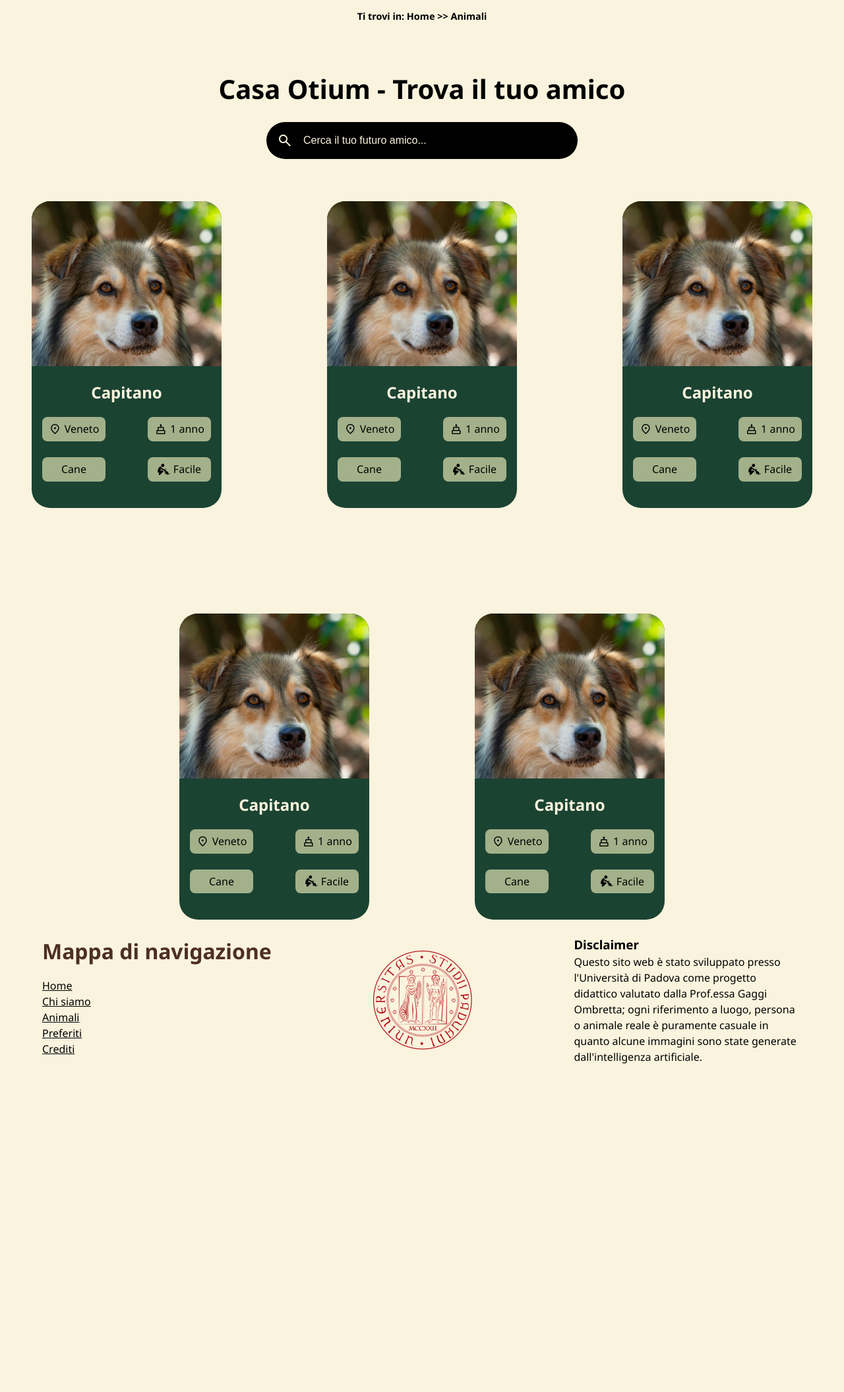
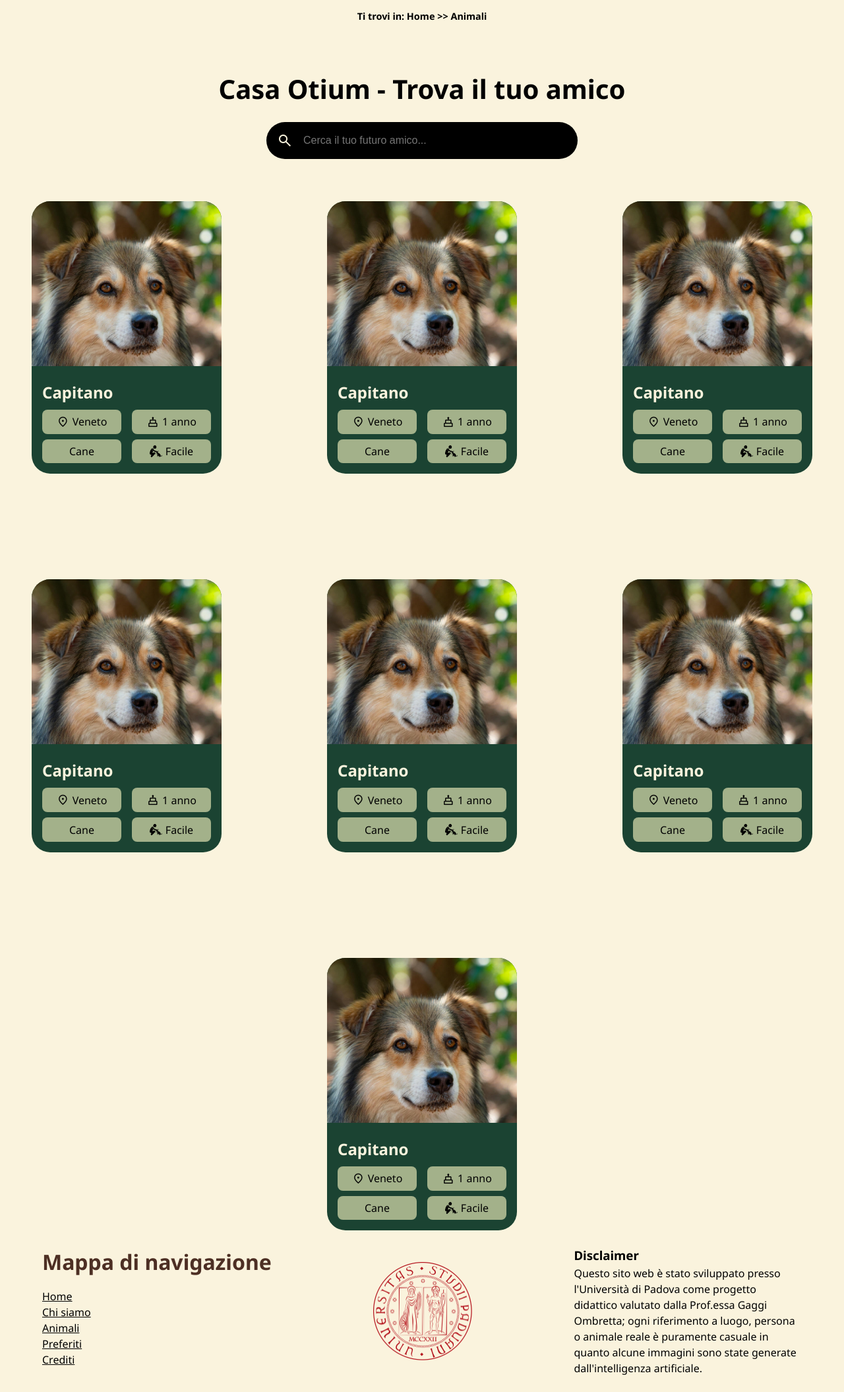
Before and after one commit to every-go/Progetto_TecWeb, a PHP site: page /html/animali.html in a window 1280 px wide. Shown: the part 104-2214 px from the top of the page at 66% size. Before the commit the page ends 1716 px from the top, so only its background shows below. Run offline with PHP 8.4, Linux system fonts and the light colour scheme.

Commit message:
sistemato cards animali.html

```diff
--- a/src/css/desktop.css
+++ b/src/css/desktop.css
@@ -399,9 +399,10 @@ header h1 {
     background: transparent;
 }
 
-.search-input::placeholder, .search-icon {
+.search-icon {
     color: var(--searchplaceholdericon);
 }
+
 
 .animali {
     margin-top: 4em;
@@ -410,22 +411,12 @@ header h1 {
     gap: 10em;
     justify-content: center;
     flex-wrap: wrap;
+    list-style: none;
+    padding-left: 0;
 }
 
 .animale-link {
-    border-radius: 28px;
     text-decoration: none;
-    color: inherit;
-    display: block;
-    flex: 0 1 20%; /* Base 22%, cresce e si restringe */
-    min-width: 18rem; /* Larghezza minima prima di andare a capo */
-    max-width: 25%; /* Massimo 4 per riga */
-    transition: transform 0.3s ease, box-shadow 0.3s ease;
-}
-
-.animale-link:hover {
-    transform: translateY(-5px);
-    box-shadow: 0 8px 16px rgba(0, 0, 0, 0.2);
 }
 
 .animale-link:visited {
@@ -437,13 +428,29 @@ header h1 {
     outline-offset: 2px;
 }
 
-.animale {
+.animale-card {
     width: 100%;
     background-color: var(--secondary-bg);
     border-radius: 28px;
+    border-radius: 28px;
+    border-radius: 28px;
+    color: inherit;
+    display: block;
+    flex: 0 1 20%;
+    /* Base 22%, cresce e si restringe */
+    min-width: 18rem;
+    /* Larghezza minima prima di andare a capo */
+    max-width: 25%;
+    /* Massimo 4 per riga */
+    transition: transform 0.3s ease, box-shadow 0.3s ease;
 }
 
-.animale img {
+.animale-card:hover {
+    transform: translateY(-5px);
+    box-shadow: 0 8px 16px rgba(0, 0, 0, 0.2);
+}
+
+.animale-card img {
     width: 100%;
     height: 15.625rem;
     object-fit: cover;
@@ -454,21 +461,19 @@ header h1 {
 .animale-info {
     padding: 1em;
     color: var(--primary-bg);
-    text-align: center;
+    text-align: left;
+    display: grid;
+    grid-template-columns: 1fr 1fr;
+    row-gap: .5em;
+    column-gap: 1em;
+    list-style: none;
 }
 
 .animale-info .nome {
     font-size: 1.5em;
     font-weight: bold;
-    margin-bottom: 0.8em;
-}
-
-/* gestione spazi righe informazioni */
-.animale-info .riga-info {
-    display: flex;
-    justify-content: space-between;
-    gap: 4em;
-    margin-bottom: 1.5em;
+    /* margin-bottom: 0.8em; */
+    grid-column: 1 / 3;
 }
 
 /* gestione nelle righe delle informazioni */
--- a/src/html/animali.html
+++ b/src/html/animali.html
@@ -7,26 +7,28 @@
     <meta charset="UTF-8">
     <meta name="description"
         content="Qui puoi trovare tantissimi animali e trovatelli da adottare. Hai un'ampia possibilità di scelta come nel canile, gattile o draghile più comune. Puoi trovare tantissimi animali fantasy, tieniti pronto per l'adozione">
-	<meta name="keywords" content="Casa Otium, animali da adottare, canile, gattile, animaly fantasy, adozione, trovatelli da adottare">
+    <meta name="keywords"
+        content="Casa Otium, animali da adottare, canile, gattile, animaly fantasy, adozione, trovatelli da adottare">
     <meta name="viewport" content="width=device-width, initial-scale=1.0">
     <link rel="stylesheet" href="../css/desktop.css">
     <link rel="stylesheet" href="../css/mobile.css" type="text/css" media="screen and (max-width:800px)">
     <link rel="stylesheet" href="../css/print.css" type="text/css" media="print">
     <link href="https://fonts.googleapis.com/css2?family=Noto+Sans:wght@400;700&display=swap" rel="stylesheet">
     <!-- link lente -->
-    <link rel="stylesheet" href="https://fonts.googleapis.com/css2?family=Material+Symbols+Outlined:opsz,wght,FILL,GRAD@24,400,0,0" />
+    <link rel="stylesheet"
+        href="https://fonts.googleapis.com/css2?family=Material+Symbols+Outlined:opsz,wght,FILL,GRAD@24,400,0,0" />
 </head>
 
 <body>
     <a class="aiuti" href="#main-content"> Vai al contenuto </a>
     <header class="container-menu">
 
-		<h1 id="main-content"class="logo-header">Casa Otium</h1>
+        <h1 id="main-content" class="logo-header">Casa Otium</h1>
 
         <!-- <h1 class="logo-header">Casa Otium</h1>	 -->
         <nav id="menu">
             <ul>
-				<li lang="en"> <a href="home.html"> Home  </a></li>
+                <li lang="en"> <a href="home.html"> Home </a></li>
                 <li id="currentlink"> Animali </li>
                 <li><a href="chiSiamo.html">Chi siamo</a></li>
                 <li> <a href="preferiti.html"> Preferiti </a></li>
@@ -38,115 +40,130 @@
     <main id="home-main">
         <nav id="breadcrumb">
             <p>
-				Ti trovi in: <span lang="en">Home </span> <span aria-hidden="true">&gt;&gt;</span>  Animali
+                Ti trovi in: <span lang="en">Home </span> <span aria-hidden="true">&gt;&gt;</span> Animali
             </p>
         </nav>
         <h1> Casa Otium - Trova il tuo amico </h1>
         <form>
             <div class="search">
                 <span class="search-icon material-symbols-outlined" aria-hidden="true"> search </span>
-                <input id="search"class="search-input" type="searc" placeholder="Cerca il tuo futuro amico...">
+                <input id="search" class="search-input" type="searc" placeholder="Cerca il tuo futuro amico...">
             </div>
         </form>
 
-        <div class="animali">
+        <ul class="animali">
+            <li class="animale-card">
                 <a href="animale.html?id=1" class="animale-link">
-                <div class="animale">
-                    <div>
+                    <img src="../images/jpg/cane_bello.jpg" class="animale-immagine" alt="[mini-descrizione]">
+                    <ul class="animale-info">
+                        <li class="nome" aria-label="Nome: Capitano">Capitano</li>
+                        <li class="info-box"><span class="material-symbols-outlined"
+                                aria-hidden="true">location_on</span>
+                            Veneto</li>
+                        <li class="info-box"> <span class="material-symbols-outlined" aria-hidden="true"> cake
+                            </span>1 anno</li>
+                        <li class="info-box">Cane</li>
+                        <li class="info-box"> <img src="../images/png/diff_adozione.png" alt="Carattere"> Facile </li>
+                    </ul>
+                </a>
+            </li>
+
+            <li class="animale-card">
+                <a href="animale.html?id=1" class="animale-link">
                     <img src="../images/jpg/cane_bello.jpg" class="animale-immagine" alt="Capitano">
-                    </div>
-                    <div class="animale-info">
-                        <div>
-                            <p class="nome">Capitano</p>
-                        </div>
-                        <div class="riga-info">
-                            <p class="info-box"><span class="material-symbols-outlined" aria-hidden="true">location_on</span> Veneto</p>
-                            <p class="info-box"> <span class="material-symbols-outlined" aria-hidden="true"> cake </span>1 anno</p>
-                        </div>
-                        <div class="riga-info">
-                            <p class="info-box">Cane</p>
-                            <p class="info-box"> <img src="../images/png/diff_adozione.png" alt=""> Facile </p>
-                        </div>
-                    </div>
-                </div>
+                    <ul class="animale-info">
+                        <li class="nome" aria-label="Nome: Capitano">Capitano</li>
+                        <li class="info-box"><span class="material-symbols-outlined"
+                                aria-hidden="true">location_on</span>
+                            Veneto</li>
+                        <li class="info-box"> <span class="material-symbols-outlined" aria-hidden="true"> cake
+                            </span>1 anno</li>
+                        <li class="info-box">Cane</li>
+                        <li class="info-box"> <img src="../images/png/diff_adozione.png" alt="Carattere"> Facile </li>
+                    </ul>
                 </a>
+            </li>
 
+            <li class="animale-card">
                 <a href="animale.html?id=1" class="animale-link">
-                <div class="animale">
-                    <div>
                     <img src="../images/jpg/cane_bello.jpg" class="animale-immagine" alt="Capitano">
-                    </div>
-                    <div class="animale-info">
-                        <p class="nome">Capitano</p>
-                        <div class="riga-info">
-                            <p class="info-box"><span class="material-symbols-outlined" aria-hidden="true">location_on</span> Veneto</p>
-                            <p class="info-box"> <span class="material-symbols-outlined" aria-hidden="true"> cake </span>1 anno</p>
-                        </div>
-                        <div class="riga-info">
-                            <p class="info-box">Cane</p>
-                            <p class="info-box">  <img src="../images/png/diff_adozione.png" alt=""> Facile</p>
-                        </div>
-                    </div>
-                </div>
+                    <ul class="animale-info">
+                        <li class="nome" aria-label="Nome: Capitano">Capitano</li>
+                        <li class="info-box"><span class="material-symbols-outlined"
+                                aria-hidden="true">location_on</span>
+                            Veneto</li>
+                        <li class="info-box"> <span class="material-symbols-outlined" aria-hidden="true"> cake
+                            </span>1 anno</li>
+                        <li class="info-box">Cane</li>
+                        <li class="info-box"> <img src="../images/png/diff_adozione.png" alt="Carattere"> Facile </li>
+                    </ul>
                 </a>
+            </li>
 
+            <li class="animale-card">
                 <a href="animale.html?id=1" class="animale-link">
-                <div class="animale">
-                    <div>
                     <img src="../images/jpg/cane_bello.jpg" class="animale-immagine" alt="Capitano">
-                    </div>
-                    <div class="animale-info">
-                        <p class="nome">Capitano</p>
-                        <div class="riga-info">
-                            <p class="info-box"><span class="material-symbols-outlined" aria-hidden="true">location_on</span> Veneto</p>
-                            <p class="info-box"> <span class="material-symbols-outlined" aria-hidden="true"> cake </span>1 anno</p>
-                        </div>
-                        <div class="riga-info">
-                            <p class="info-box">Cane</p>
-                            <p class="info-box">  <img src="../images/png/diff_adozione.png" alt=""> Facile</p>
-                        </div>
-                    </div>
-                </div>
+                    <ul class="animale-info">
+                        <li class="nome" aria-label="Nome: Capitano">Capitano</li>
+                        <li class="info-box"><span class="material-symbols-outlined"
+                                aria-hidden="true">location_on</span>
+                            Veneto</li>
+                        <li class="info-box"> <span class="material-symbols-outlined" aria-hidden="true"> cake
+                            </span>1 anno</li>
+                        <li class="info-box">Cane</li>
+                        <li class="info-box"> <img src="../images/png/diff_adozione.png" alt="Carattere"> Facile </li>
+                    </ul>
                 </a>
+            </li>
 
+            <li class="animale-card">
                 <a href="animale.html?id=1" class="animale-link">
-                <div class="animale">
-                    <div>
                     <img src="../images/jpg/cane_bello.jpg" class="animale-immagine" alt="Capitano">
-                    </div>
-                    <div class="animale-info">
-                        <p class="nome">Capitano</p>
-                        <div class="riga-info">
-                            <p class="info-box"><span class="material-symbols-outlined" aria-hidden="true">location_on</span> Veneto</p>
-                            <p class="info-box"> <span class="material-symbols-outlined" aria-hidden="true"> cake </span>1 anno</p>
-                        </div>
-                        <div class="riga-info">
-                            <p class="info-box">Cane</p>
-                            <p class="info-box">  <img src="../images/png/diff_adozione.png" alt="">Facile</p>
-                        </div>
-                    </div>
-                </div>
+                    <ul class="animale-info">
+                        <li class="nome" aria-label="Nome: Capitano">Capitano</li>
+                        <li class="info-box"><span class="material-symbols-outlined"
+                                aria-hidden="true">location_on</span>
+                            Veneto</li>
+                        <li class="info-box"> <span class="material-symbols-outlined" aria-hidden="true"> cake
+                            </span>1 anno</li>
+                        <li class="info-box">Cane</li>
+                        <li class="info-box"> <img src="../images/png/diff_adozione.png" alt="Carattere"> Facile </li>
+                    </ul>
                 </a>
+            </li>
 
+            <li class="animale-card">
                 <a href="animale.html?id=1" class="animale-link">
-                <div class="animale">
-                    <div>
                     <img src="../images/jpg/cane_bello.jpg" class="animale-immagine" alt="Capitano">
-                    </div>
-                    <div class="animale-info">
-                        <p class="nome">Capitano</p>
-                        <div class="riga-info">
-                            <p class="info-box"><span class="material-symbols-outlined" aria-hidden="true">location_on</span> Veneto</p>
-                            <p class="info-box"> <span class="material-symbols-outlined" aria-hidden="true"> cake </span>1 anno</p>
-                        </div>
-                        <div class="riga-info">
-                            <p class="info-box">Cane</p>
-                            <p class="info-box">  <img src="../images/png/diff_adozione.png" alt="">Facile</p>
-                        </div>
-                    </div>
-                </div>
+                    <ul class="animale-info">
+                        <li class="nome" aria-label="Nome: Capitano">Capitano</li>
+                        <li class="info-box"><span class="material-symbols-outlined"
+                                aria-hidden="true">location_on</span>
+                            Veneto</li>
+                        <li class="info-box"> <span class="material-symbols-outlined" aria-hidden="true"> cake
+                            </span>1 anno</li>
+                        <li class="info-box">Cane</li>
+                        <li class="info-box"> <img src="../images/png/diff_adozione.png" alt="Carattere"> Facile </li>
+                    </ul>
                 </a>
-        </div>
+            </li>
+
+            <li class="animale-card">
+                <a href="animale.html?id=1" class="animale-link">
+                    <img src="../images/jpg/cane_bello.jpg" class="animale-immagine" alt="Capitano">
+                    <ul class="animale-info">
+                        <li class="nome" aria-label="Nome: Capitano">Capitano</li>
+                        <li class="info-box"><span class="material-symbols-outlined"
+                                aria-hidden="true">location_on</span>
+                            Veneto</li>
+                        <li class="info-box"> <span class="material-symbols-outlined" aria-hidden="true"> cake
+                            </span>1 anno</li>
+                        <li class="info-box">Cane</li>
+                        <li class="info-box"> <img src="../images/png/diff_adozione.png" alt="Carattere"> Facile </li>
+                    </ul>
+                </a>
+            </li>
+        </ul>
 
 
     </main>
```
Lines whose indentation alone changed are shown as unchanged.
